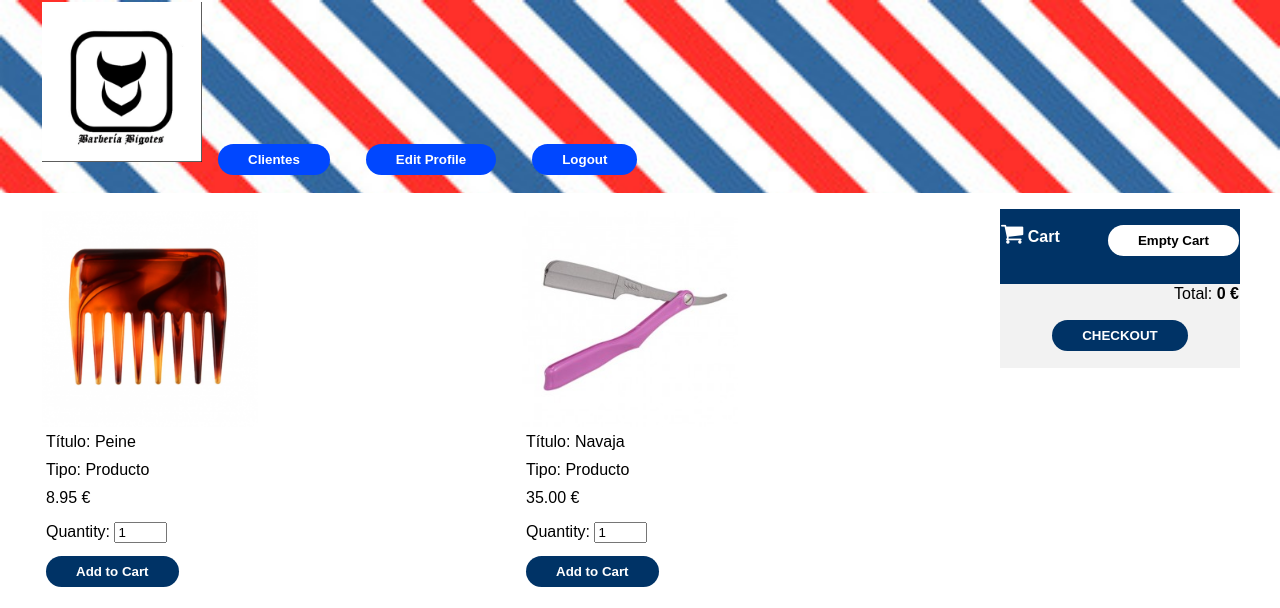
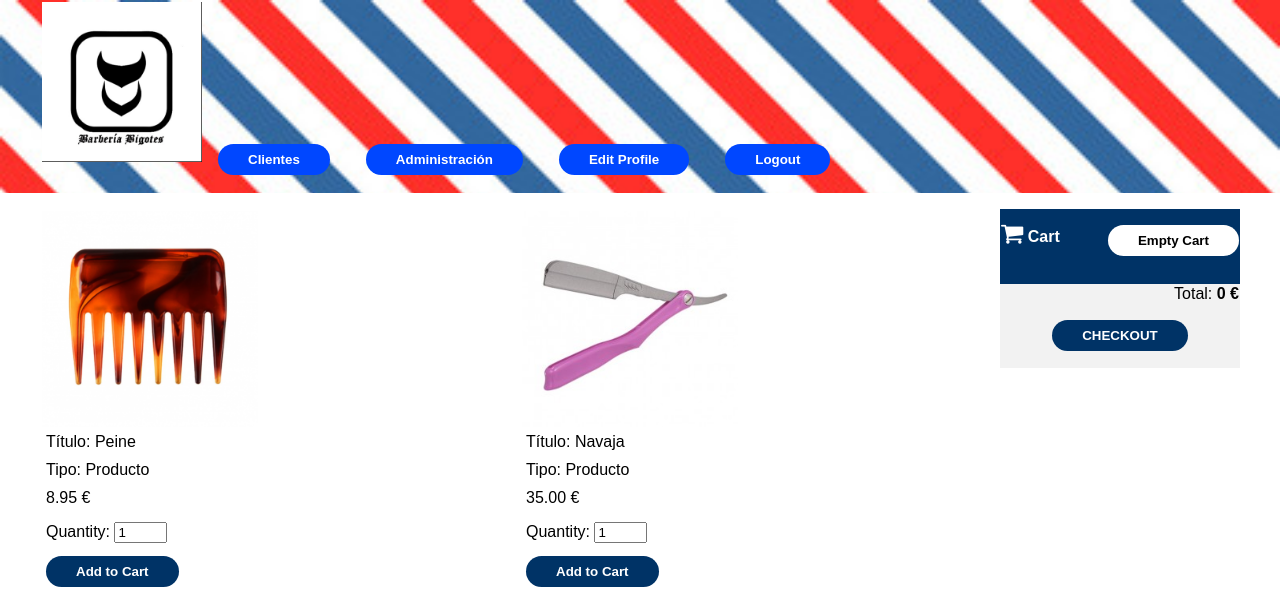
Before and after one commit to titawom/BarberiaBigotes, a PHP site: page /index.php in a window 1280 px wide. Shown: the top 608 px of the page. Run offline with PHP 8.4, Linux system fonts and the light colour scheme; the visitor is signed in with stand-in values (Sample User, id 1); data comes from the database, SQL or seed files in the repository; data that the repository does not hold is empty.

Commit message:
add Administrator button

```diff
--- a/connectDB.php
+++ b/connectDB.php
@@ -1,6 +1,6 @@
 <?php
 
-use Aws\DynamoDb\DynamoDbClient;
+//use Aws\DynamoDb\DynamoDbClient;
 
 /*$credentials = new Aws\Credentials\Credentials('your-access-key-id', 'your-secret-access-key');
 
--- a/index.php
+++ b/index.php
@@ -72,6 +72,7 @@ if(isset($_SESSION['id'])){
 	echo '<div class="titulo">';
 	echo '<a href="index.php"><img class="logo" src="image/logo.png"></a>';
 	echo '<form class="hf" action="clientes.php"><input class="hi" type="submit" name="submitButton" value="Clientes"></form>';
+	echo '<form class="hf" action="http://44.217.58.7:8069/web/login"><input class="hi" type="submit" name="submitButton" value="Administración"></form>';
 	echo '<form class="hf" action="edituser.php"><input class="hi" type="submit" name="submitButton" value="Edit Profile"></form>';
 	echo '<form class="hf" action="logout.php"><input class="hi" type="submit" name="submitButton" value="Logout"></form>';
 	echo '</div>';
```
